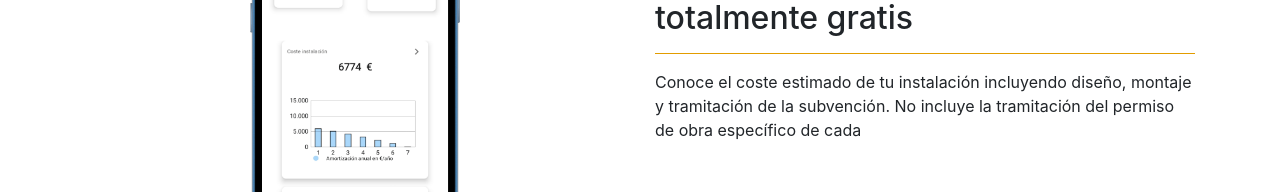
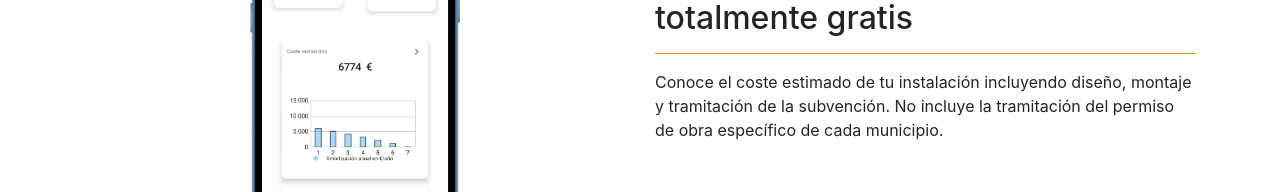
Before and after one commit to Aikideveloper/solar-web-app, a Next.js app: page /about in a window 1280 px wide. Shown: the part 1624-1816 px from the top of the page. Built offline with nearby package versions, Linux system fonts and the light colour scheme.

Commit message:
Update about.js

```diff
--- a/pages/about.js
+++ b/pages/about.js
@@ -80,7 +80,7 @@ const about = () => {
             <div className="col-md-6">
               <h2 className=""><span style={{ fontWeight: "700" }}className="c-primary c-bold">3.</span> Obtén tu presupuesto totalmente gratis</h2>
               <hr className="bg-app-primary" />
-              <p>Conoce el coste estimado de tu instalación incluyendo diseño, montaje y tramitación de la subvención. No incluye la tramitación del permiso de obra específico de cada</p>
+              <p>Conoce el coste estimado de tu instalación incluyendo diseño, montaje y tramitación de la subvención. No incluye la tramitación del permiso de obra específico de cada municipio.</p>
             </div>
           </div>
       {/*
```
